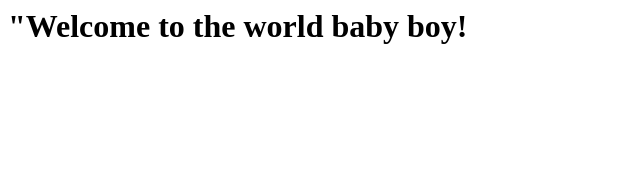
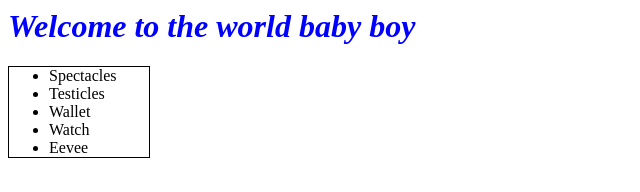
Before and after one commit to Jon-Dodge/gamified-school, a plain HTML site: page index.html in a window 1280 px wide. Shown: the whole page, without its empty margins (0-640 px from the left). Drawn offline with Linux system fonts and the light colour scheme.

Commit message:
initiated AI editing

```diff
--- a/index.html
+++ b/index.html
@@ -1,4 +1,13 @@
-
 <head>
-    <h1>"Welcome to the world baby boy!</h1>
+    <link rel="stylesheet" type="text/css" href="style.css">
 </head>
+<body>
+    <h1>Welcome to the world baby boy</h1>
+    <ul class="main-body">
+        <li>Spectacles</li>
+        <li>Testicles</li>
+        <li>Wallet</li>
+        <li>Watch</li>
+        <li>Eevee</li>
+    </ul>
+</body>
--- /dev/null
+++ b/style.css
@@ -0,0 +1,12 @@
+h1 {
+    font-style: italic;
+    color: blue;
+
+    }
+
+    .main-body {
+        border: 1px solid black;
+        width: 100px;
+    }
+
+}
```
